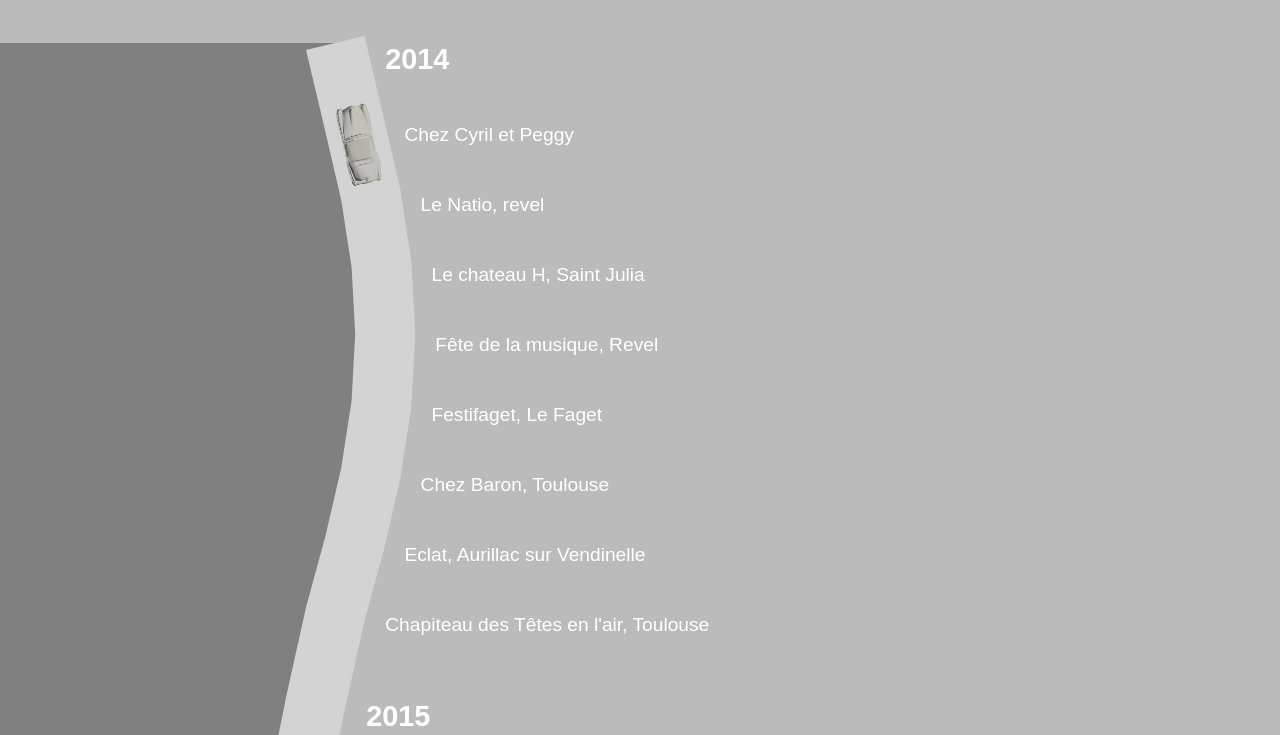
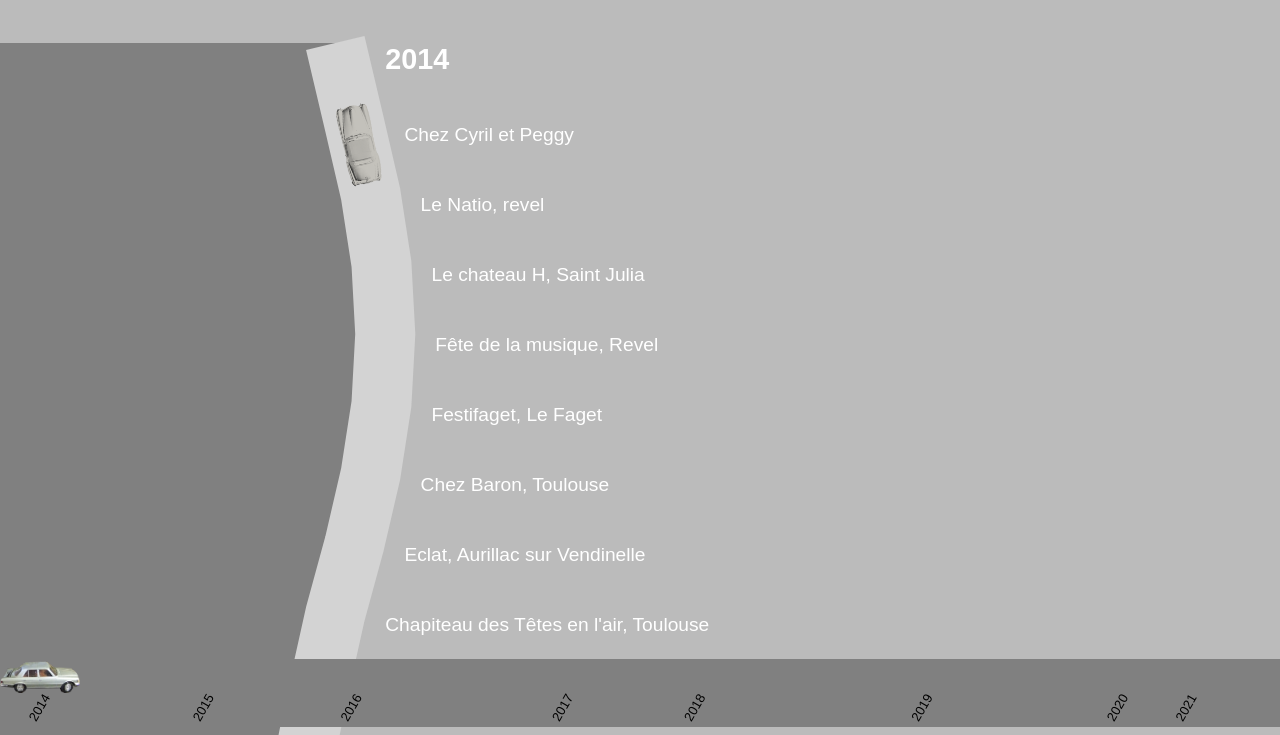
Before and after one commit to joriskian/decalage_texte_suivant_courbe, a plain HTML site: page index.html in a window 1280 px wide. Shown: the part 65-800 px from the top of the page. Drawn offline with nearby package versions, Linux system fonts and the light colour scheme; a web font is replaced by a local one.

Commit message:
ajout des animations du footer

```diff
--- a/index.html
+++ b/index.html
@@ -104,7 +104,9 @@
           <img src="/assets/merco_top_grey.png" id = "mercoTop" width = "80px" height = "80px" alt="mercedes top-view" srcset="" >
         </g>
       </svg>
-
+      <div class="footer">
+        <div id="merco"></div>
+      </div>
     </div>
     <script src="https://cdnjs.cloudflare.com/ajax/libs/gsap/3.8.0/gsap.min.js"></script>
     <script src="https://cdnjs.cloudflare.com/ajax/libs/gsap/3.8.0/MotionPathPlugin.min.js"></script>
--- a/main.js
+++ b/main.js
@@ -2,12 +2,24 @@
 //variables
 let pts = [] // tableau des points correspondant au x et y de chaque elements
 let road =""; // path pour la route
+let newYposition = 0; // position du scroll
+let scrollWidth = getScrollWidth(); // largeur de la barre de defilement
+let ratio = getRatio(); // ratio hauteur/largeur
 
 //creer un tableau des elements de content ( sauf les <ul> et le <h1>)
 const parts = [...content.querySelectorAll(":not(ul,h1)")];
+//recupère toutes les h2 -> toutes les années
+const yearTitles = [...document.getElementsByTagName("h2")]; //spread operator on nodeHtml to transform like an array
+//recupere le footer
+const footer = document.getElementsByClassName("footer")[0]; // recupère le premier element ( et le seul ...)
+console.log(footer);
 
 // taille de la barre de defilement
 const scrollBarWidth = window.innerWidth - document.documentElement.clientWidth;
+
+//crée les etiquettes pour les années et les positionne dans le footer
+drawHorizontalYears(yearTitles);
+
 
 // mettre le svg à la bonne taille
 mySvg.style.width = window.innerWidth - scrollBarWidth;
@@ -44,17 +56,7 @@ for(let i =0; i < pts.length; i+=2){
 }
 decors += " Z";
 
-// construit le path -> #roadPath
-function createPath(path, id, strokeWidth = 0, colorStroke = "black", colorFill = "grey" ,opacity = 1) {
-  let newpath = document.createElementNS("http://www.w3.org/2000/svg", "path");
-  newpath.setAttributeNS(null, "id", id);
-  newpath.setAttributeNS(null, "d", path);
-  newpath.setAttributeNS(null, "stroke", colorStroke);
-  newpath.setAttributeNS(null, "stroke-width", strokeWidth);
-  newpath.setAttributeNS(null, "opacity", opacity);
-  newpath.setAttributeNS(null, "fill", colorFill);
-  mySvg.appendChild(newpath);
-}
+
 
 createPath(decors,"decorsPath");
 createPath(road,"roadPath", 60, "lightGrey", "transparent",1);
@@ -96,6 +98,109 @@ animation = gsap.to("#mercoTop", {
   },
 });
 
+//FUNCTIONs------------------
+
+//recupere la taille de la barre de defilement
+function getScrollWidth() {
+  return window.innerWidth - document.body.offsetWidth;
+}
+
+// recupère le ratio hauteur /largeur
+function getRatio() {
+  return (
+    (document.body.clientWidth - merco.clientWidth - scrollWidth) /
+    (wrapper.clientHeight + wrapper.offsetTop - window.innerHeight)
+  );
+}
+
+// construit le path -> #roadPath
+function createPath(path, id, strokeWidth = 0, colorStroke = "black", colorFill = "grey" ,opacity = 1) {
+  let newpath = document.createElementNS("http://www.w3.org/2000/svg", "path");
+  newpath.setAttributeNS(null, "id", id);
+  newpath.setAttributeNS(null, "d", path);
+  newpath.setAttributeNS(null, "stroke", colorStroke);
+  newpath.setAttributeNS(null, "stroke-width", strokeWidth);
+  newpath.setAttributeNS(null, "opacity", opacity);
+  newpath.setAttributeNS(null, "fill", colorFill);
+  mySvg.appendChild(newpath);
+}
+
+// fonction qui modifie la place des etiquettes "année" sur le footer
+function updateYears(h, v) {
+  for (let i = 0; i < h.length; i++) {
+    // v[0].style.transform = "translateX("+ (((h[0].offsetTop + h[0].clientHeight) /(document.body.clientHeight )) * (footer.clientWidth - merco.clientWidth) )+"px) rotateZ(12rad)";
+    v[i].style.transform =
+      "translateX(" +
+      ((h[i].offsetTop + h[i].clientHeight) / document.body.clientHeight) *
+        (footer.clientWidth - merco.clientWidth) +
+      "px) rotateZ(12rad)";
+  }
+}
+
+// recupère le ratio hauteur /largeur
+function getRatio() {
+  return (
+    (document.body.clientWidth - merco.clientWidth - scrollWidth) /
+    (wrapper.clientHeight + wrapper.offsetTop - window.innerHeight)
+  );
+}
+
+function drawHorizontalYears(htmlArray) {
+  //crée les etiquettes pour les années et les positionne dans le footer
+  //TODO : Problemes sur le positionnement
+  htmlArray.forEach((title) => {
+    // pour chaque année : ajouter une etiquette à la position sur le footer...
+    // creer une etiquette avec l'année:
+    let year = document.createElement("div");
+    // lui donne une class
+    year.classList = "vertical-years";
+    // insert l'annsée en texte
+    year.innerHTML = title.innerText;
+    // la positionner sur le footer :
+    footer.appendChild(year);
+    // la transformer pour qu'elle soit en vertical et a la bonne position
+    year.style.display = "inline-block";
+    year.style.writingMode = "vertical-lr";
+    // les transformations doivent s'ecrire ensemble sous peine d'en voir une se faire ecraser par l'autre
+    year.style.transform =
+      "translateX(" +
+      // (title.offsetTop + title.clientHeight)  * ratio +
+      ((title.offsetTop + title.clientHeight) / document.body.clientHeight) *
+      (footer.clientWidth - merco.clientWidth) +
+      "px) rotateZ(210deg)";
+    // year.style.transform = "translateX("+ (((title.offsetTop + title.clientHeight) /(document.body.clientHeight )) * (footer.clientWidth - merco.clientWidth) )+"px) rotateZ(12rad)";
+  });
+}
+//EVENT LISTENERs -----------
+
+// bouge la merco en fonction du scroll
+document.addEventListener("scroll", function (e) {
+  newYposition = window.scrollY;
+  merco.style.transform = "translateX(" + newYposition * ratio + "px)";
+});
+
+// update quand resize
+window.addEventListener("resize", () => {
+  // update la taille de la barre de defilement
+  scrollWidth = getScrollWidth();
+  // recalcule le ratio
+  ratio = getRatio();
+  // recupère les elements 'etiquette d'année
+  let verticalYears = [...document.getElementsByClassName("vertical-years")];
+  // repositionne les etiquettes sur le footer
+  updateYears(yearTitles, verticalYears);
+  // update la position de la merco
+  merco.style.transform = "translateX(" + newYposition * ratio + "px)";
+  // reconstruit le path TODO
+
+});
+
+// scroll quand on click sur le footer
+footer.addEventListener("click", function (e) {
+  // scroll la page en fonction de la position x de la souris
+  window.scrollTo(0, e.x / ratio);
+});
+
 //test
 // console.log("taille total jusqu'au dernier : ", lastLi.getClientRects()[0].y + window.scrollY);
 // console.log("pts[141] : ",pts[141]);
--- a/style.css
+++ b/style.css
@@ -52,3 +52,20 @@
     top: 50px;
     left: 50px;
   }
+  .footer{
+    position: sticky;
+    width: 100%;
+    bottom: 1vh;
+    height: fit-content;
+    background-color: grey;
+  }
+  .footer div{
+    font-size: small;
+  }
+  #merco{
+    width: 80px;
+    height: 34px;
+    /* line-height: 8vh;  */
+    background-image: url('/assets/voiture03.png');
+    background-size:contain;
+  }
```
Also changed, not shown: assets/voiture03.png (added).
